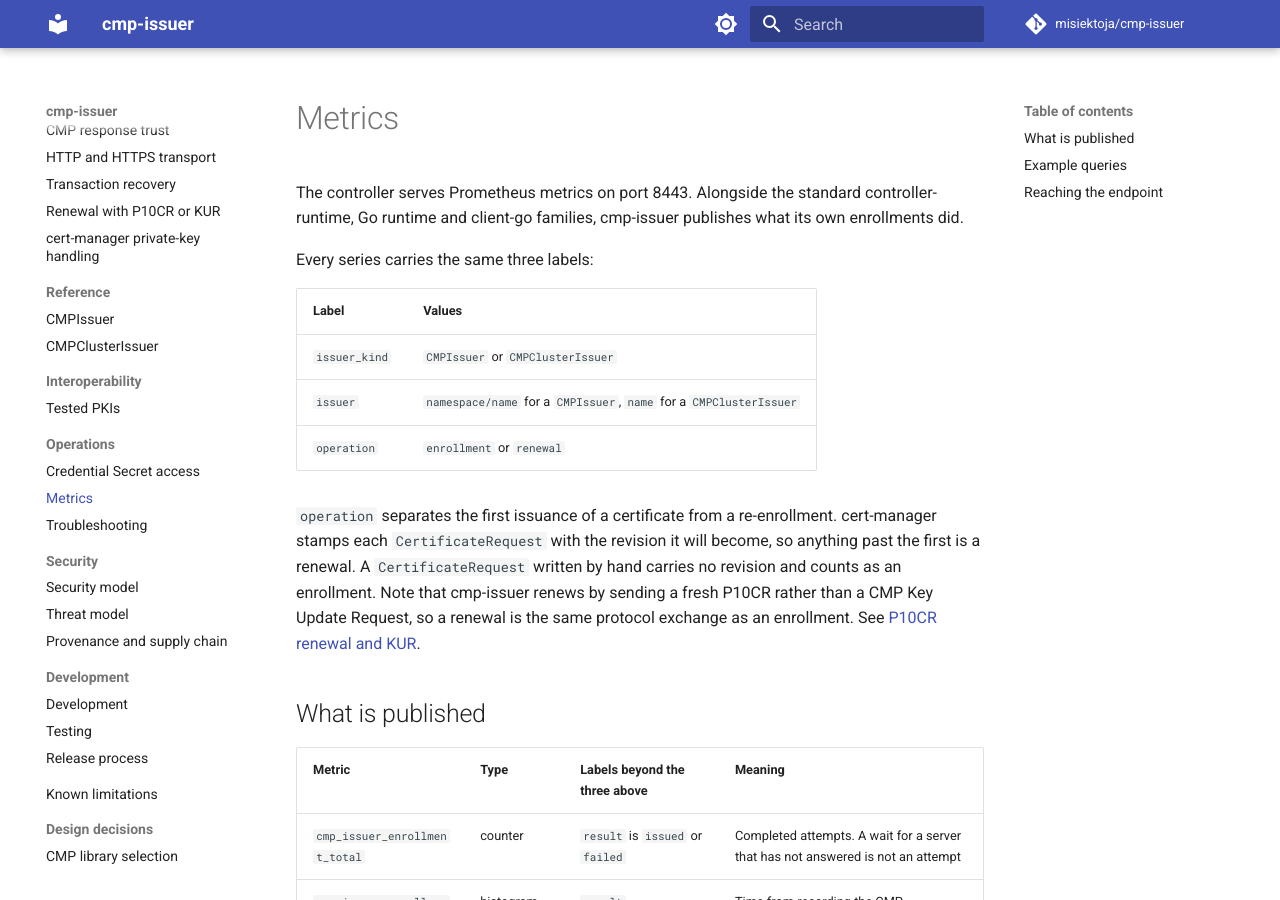
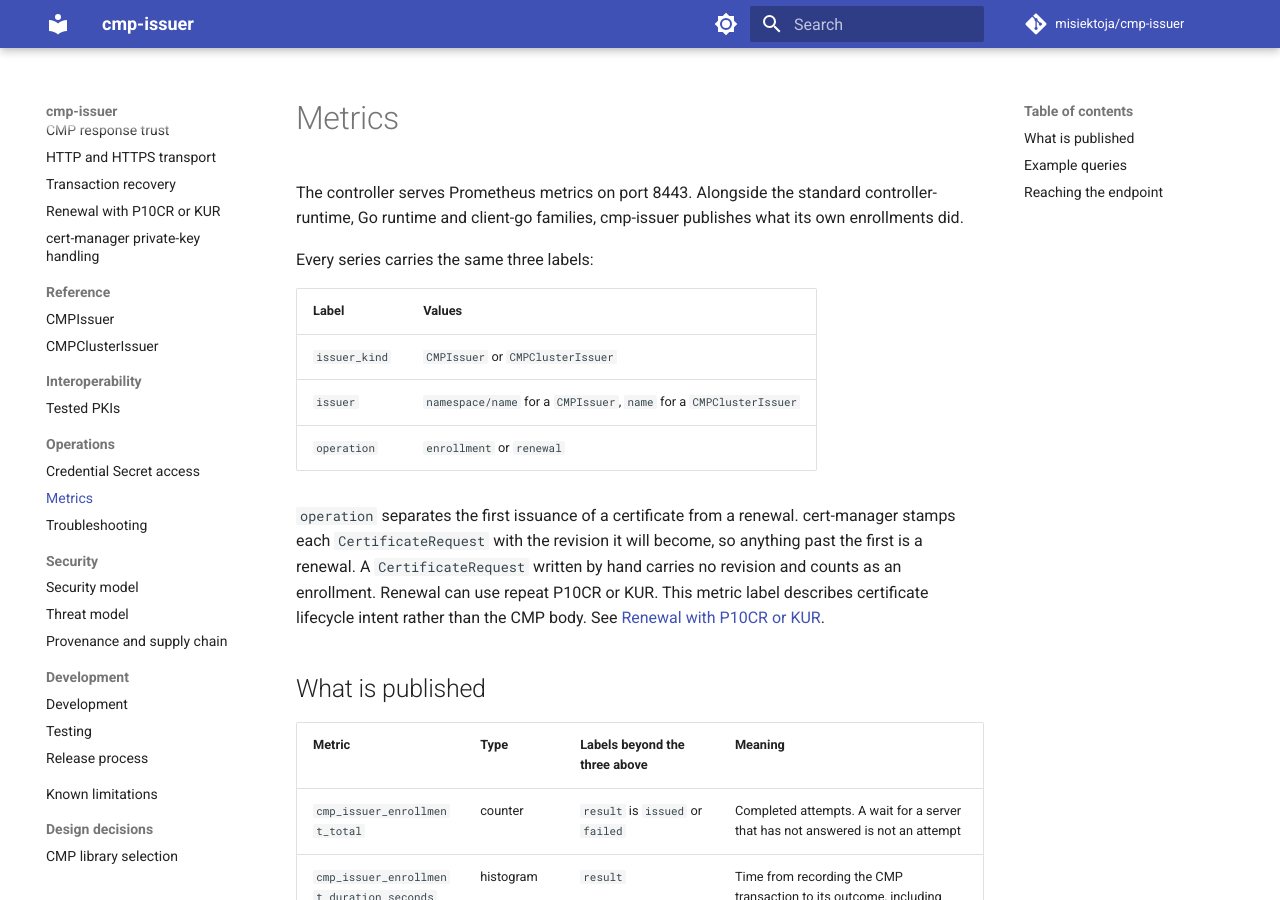
Before and after one commit to misiektoja/cmp-issuer, an MkDocs documentation site: the page built from docs/operations/metrics.md, in a window 1280 px wide and 900 px high. Built offline with MkDocs 1.6.1 and Material for MkDocs 9.7.7, drawn with Linux system fonts in a browser that asks for light colours; comment, search, counter and statistics services are not loaded.

Commit message:
docs(operations): describe KUR renewal metrics
Signed-off-by: misiektoja <misiektoja-github@rm-rf.ninja>

```diff
--- a/docs/operations/metrics.md
+++ b/docs/operations/metrics.md
@@ -11,11 +11,11 @@ Every series carries the same three labels:
 | `issuer` | `namespace/name` for a `CMPIssuer`, `name` for a `CMPClusterIssuer` |
 | `operation` | `enrollment` or `renewal` |
 
-`operation` separates the first issuance of a certificate from a re-enrollment. cert-manager stamps
+`operation` separates the first issuance of a certificate from a renewal. cert-manager stamps
 each `CertificateRequest` with the revision it will become, so anything past the first is a renewal. A
-`CertificateRequest` written by hand carries no revision and counts as an enrollment. Note that
-cmp-issuer renews by sending a fresh P10CR rather than a CMP Key Update Request, so a renewal is the
-same protocol exchange as an enrollment. See [P10CR renewal and KUR](../guide/renewal-and-kur.md).
+`CertificateRequest` written by hand carries no revision and counts as an enrollment. Renewal can use
+repeat P10CR or KUR. This metric label describes certificate lifecycle intent rather than the CMP body.
+See [Renewal with P10CR or KUR](../guide/renewal-and-kur.md).
 
 ## What is published
 
```
